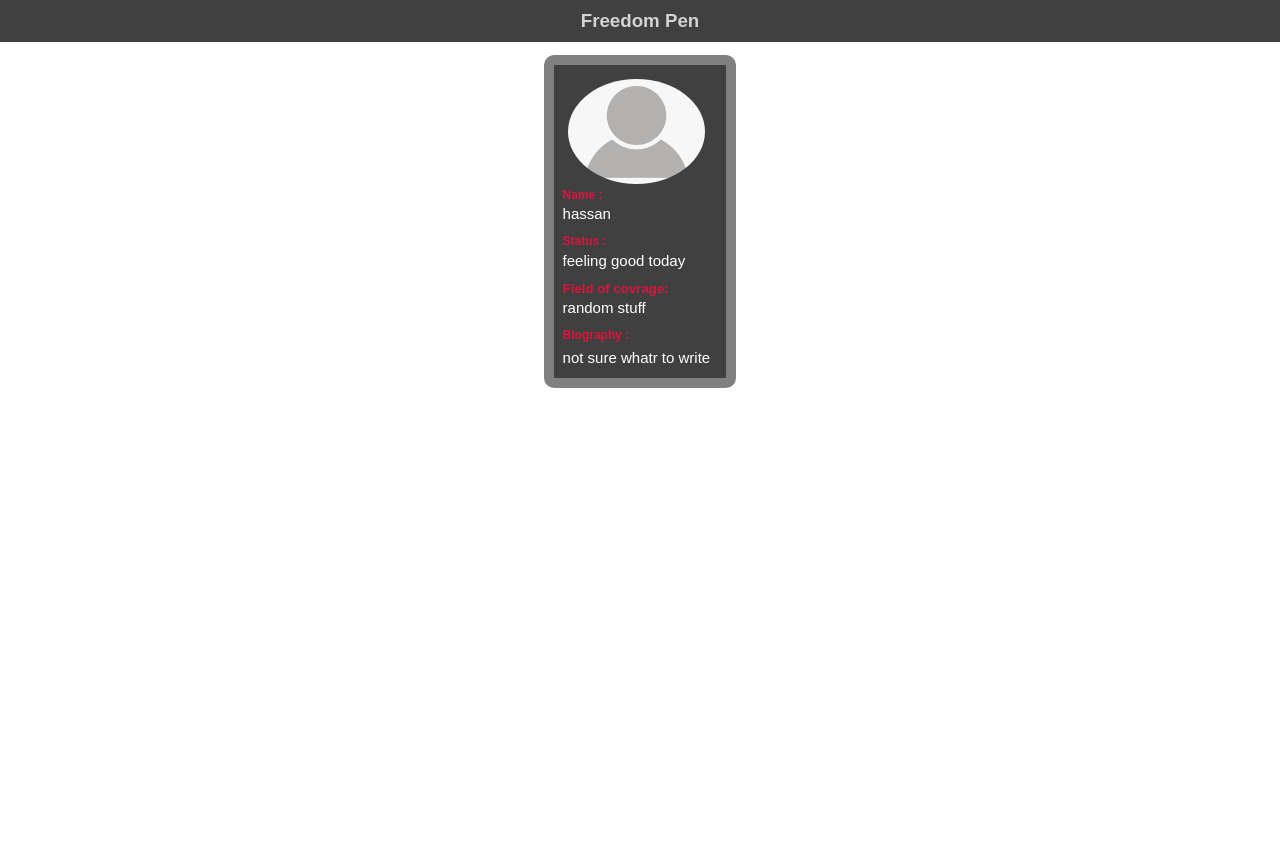
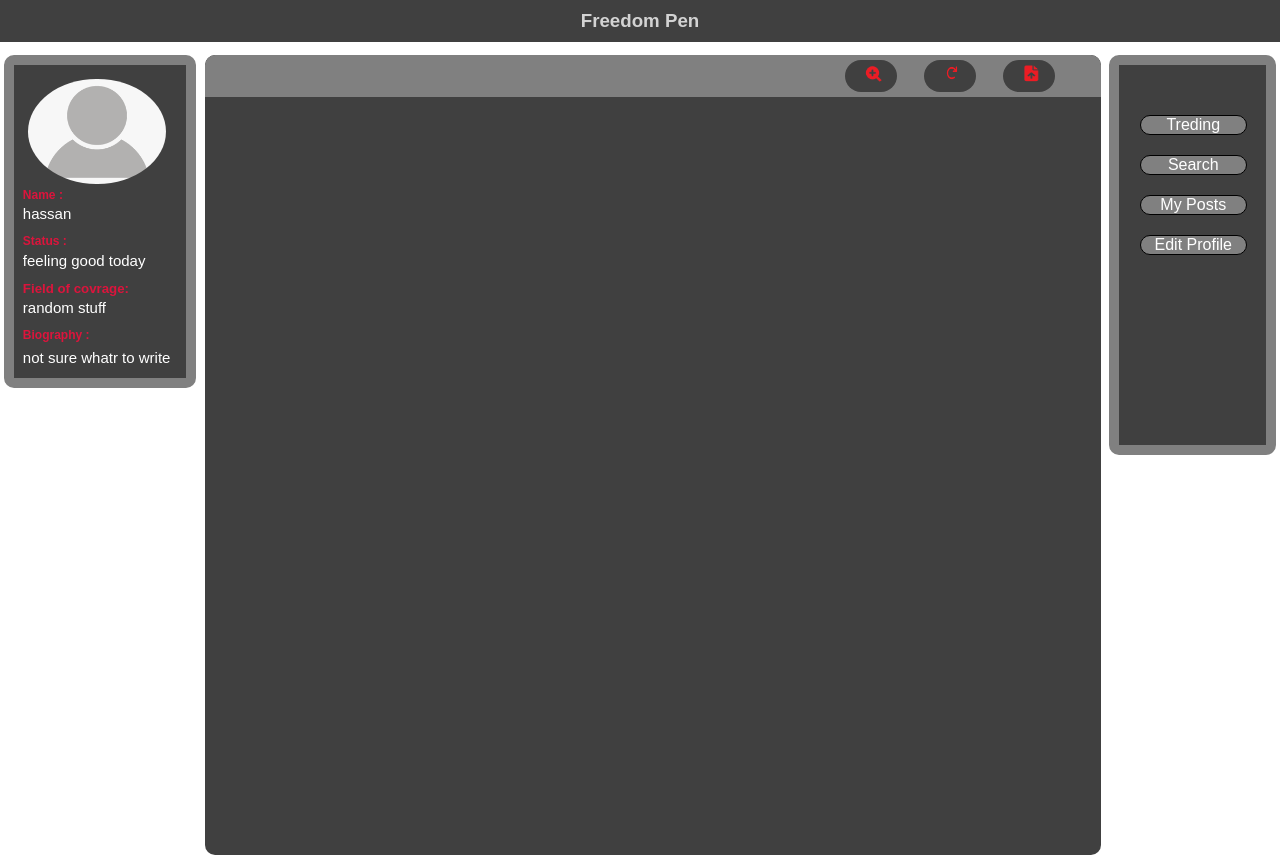
Before and after one commit to Hass-seen/FreedomPen_React, a React (Create React App) app: page / in a window 1280 px wide. Before the commit the page ends 800 px from the top, so only its background shows below. Built offline with nearby package versions, Linux system fonts and the light colour scheme.

Commit message:
visalas done

```diff
--- a/src/App.js
+++ b/src/App.js
@@ -1,5 +1,7 @@
 import Header from './components/Header'
 import Left from './components/Left';
+import Center from './components/Center';
+import Right from './components/Right';
 
 function App() {
   return (
@@ -7,6 +9,8 @@ function App() {
       <Header/>
       <div className="container" >
         <Left />
+        <Center/>
+        <Right/>
       </div>
     </>
   );
--- a/src/components/Center.js
+++ b/src/components/Center.js
@@ -1,15 +1,18 @@
 import React from 'react'
+import zoom from './zoom.png'
+import refresh from './refresh.png'
+import upload from './upload.png'
 
 function Center() {
   return (
-    <div class="center" style="overflow-x: hidden;">
+    <div className="center" style={{ overflowX: "hidden"}}>
 	<div>
-		<div class="head" style=" width: 100%">
-<form method="post">
+		<div className="head" style={{width: "100%"}} >
+<form>
 			<ul >
-				<li style="cursor: pointer;"><img src="zoom.png" id="zoom"></i></li>
-				<li><label for="ref" style="cursor: pointer;"><img src="refresh.png" id="refresh"/></label></li>
-				<li style="cursor: pointer;" ><img src="upload.png" id="upload"/></li>
+				<li style={{cursor: "pointer"}}><img src={zoom} id="zoom"/></li>
+				<li><label style={{cursor: "pointer"}}><img src={refresh} id="refresh"/></label></li>
+				<li style={{cursor: "pointer"}} ><img src={upload} id="upload"/></li>
 			</ul>
 
 </form>
--- /dev/null
+++ b/src/components/Right.js
@@ -0,0 +1,25 @@
+import React from 'react'
+
+function Right() {
+  return (
+    <div className="right" style={{	height: "50vh"}}>
+		<ul>
+			<li className="sub" id="trend"><label style={{cursor: "pointer"}}>Treding</label></li>
+			<input type="submit" name="tren" id="tren" style={{display: "none"}}/>
+			<div className="search">
+			<li className="sub" >Search</li>
+			  <input type="text" id="srch" name="srch" />
+             </div>
+
+			<li className="sub"><label  style={{cursor: "pointer"}}>My Posts</label></li>
+			<li className="sub"><label  style={{cursor: "pointer"}}>Edit Profile</label></li>
+
+
+
+		</ul>
+	</div>
+
+  )
+}
+
+export default Right
```
